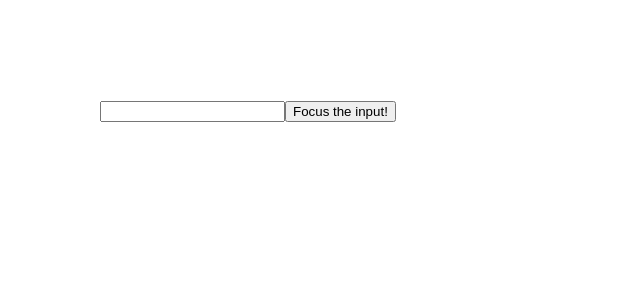
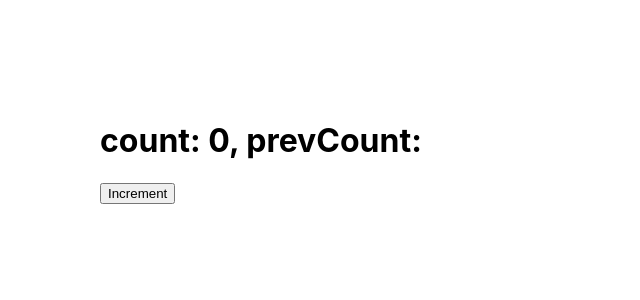
Before and after one commit to XuanNeil/understanding_reactjs, a React (Create React App) app: page / in a window 1280 px wide. Shown: the top 300 px of the page, without its empty margins (0-640 px from the left). Built offline with nearby package versions, Linux system fonts and the light colour scheme.

Commit message:
change checkbox and radio into folder useState

```diff
--- a/src/App.js
+++ b/src/App.js
@@ -1,12 +1,12 @@
 import React from 'react';
 import './App.css';
-import DemoForwardRef from './useRef/forwardRef';
+import CustomHook from './customHooks';
 
 function App() {
 
   return (
     <div className='App'>
-      <DemoForwardRef />
+      <CustomHook />
     </div>
   );
 }
```
Also changed, not shown: src/useState/checkbox/index.js (renamed from src/checkbox/index.js), src/useState/radio/index.js (renamed from src/radio/index.js).
